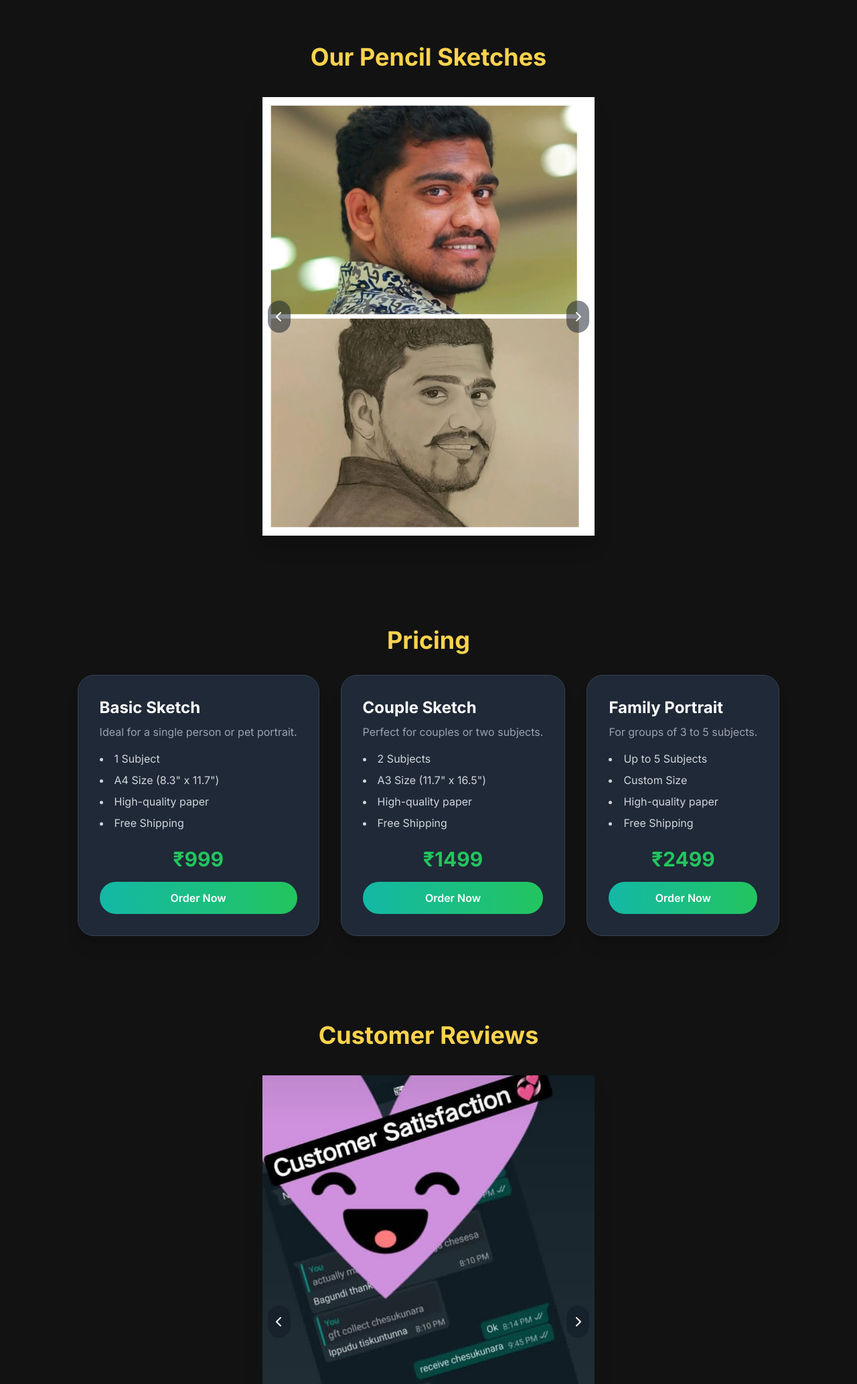
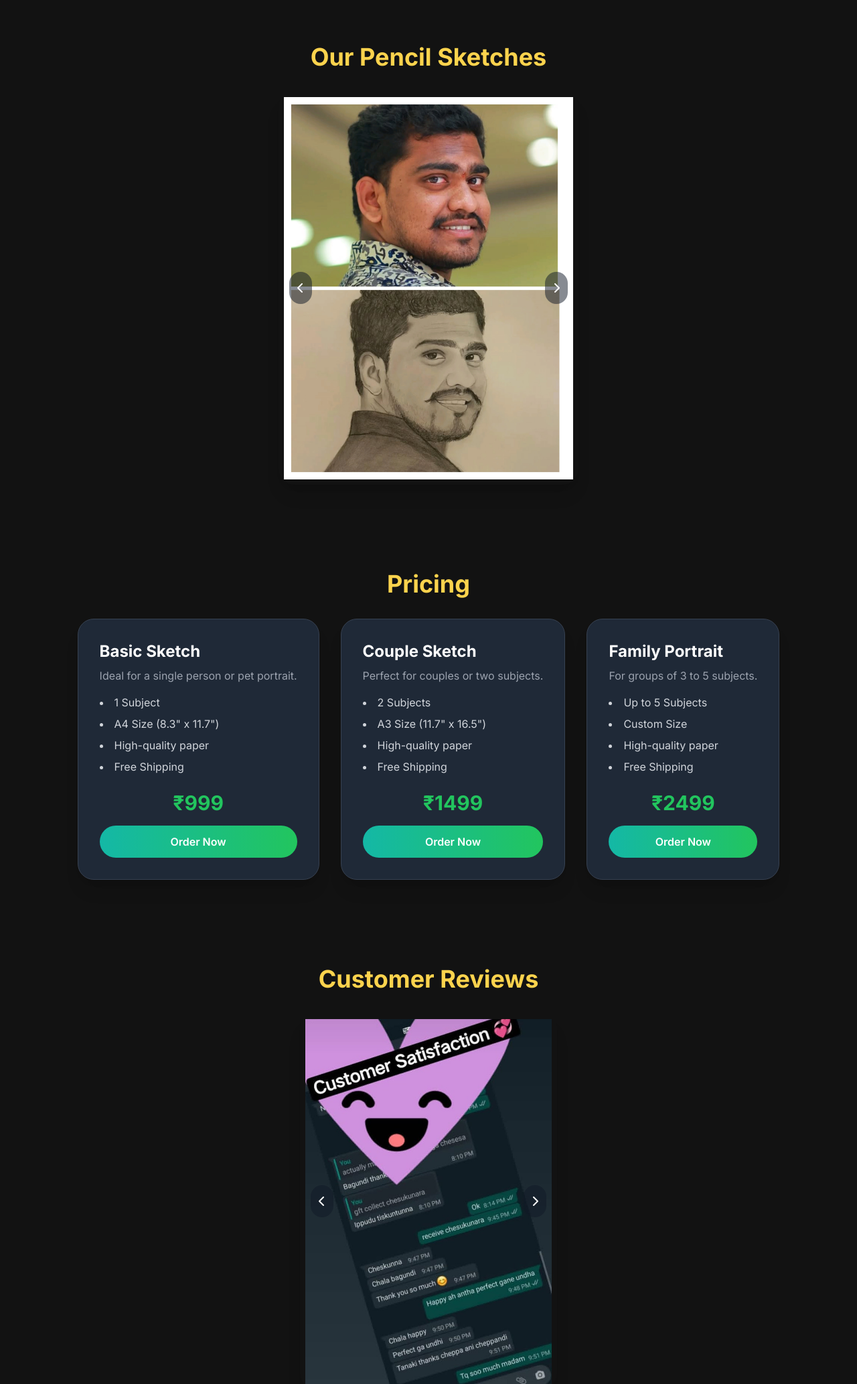
Before and after one commit to Premchand7799/meghaarts, a plain HTML site: page index.html in a window 1280 px wide. Shown: the part 2380-4447 px from the top of the page at 67% size. Drawn offline with nearby package versions, Linux system fonts and the light colour scheme.

Commit message:
Update index.html

```diff
--- a/index.html
+++ b/index.html
@@ -176,7 +176,7 @@
         <!-- Our Sketches Carousel Section -->
         <section class="py-12 md:py-16 slide-up">
             <h2 class="text-3xl md:text-4xl font-bold text-center text-amber-300 mb-8">Our Pencil Sketches</h2>
-            <div class="relative w-full max-w-lg mx-auto overflow-hidden rounded-3xl shadow-xl">
+            <div class="relative w-full max-w-md mx-auto overflow-hidden rounded-3xl shadow-xl">
                 <div id="sketches-carousel" class="carousel-track flex">
                     <!-- Placeholder images for sketches -->
                     <img src="Images/i9.jpg" class="w-full flex-shrink-0 object-cover p-2" alt="Sketch 1">
@@ -259,7 +259,7 @@
         <!-- Customer Reviews Section -->
         <section class="py-12 md:py-16 slide-up">
             <h2 class="text-3xl md:text-4xl font-bold text-center text-amber-300 mb-8">Customer Reviews</h2>
-            <div class="relative w-full max-w-lg mx-auto overflow-hidden rounded-3xl shadow-xl">
+            <div class="relative w-full max-w-sm mx-auto overflow-hidden rounded-3xl shadow-xl">
                 <div id="reviews-carousel" class="carousel-track flex">
         <!-- Placeholder images for reviews -->
                     <img src="Images/r2.jpg" class="w-full flex-shrink-0 p-2" alt="Review 1">
```
